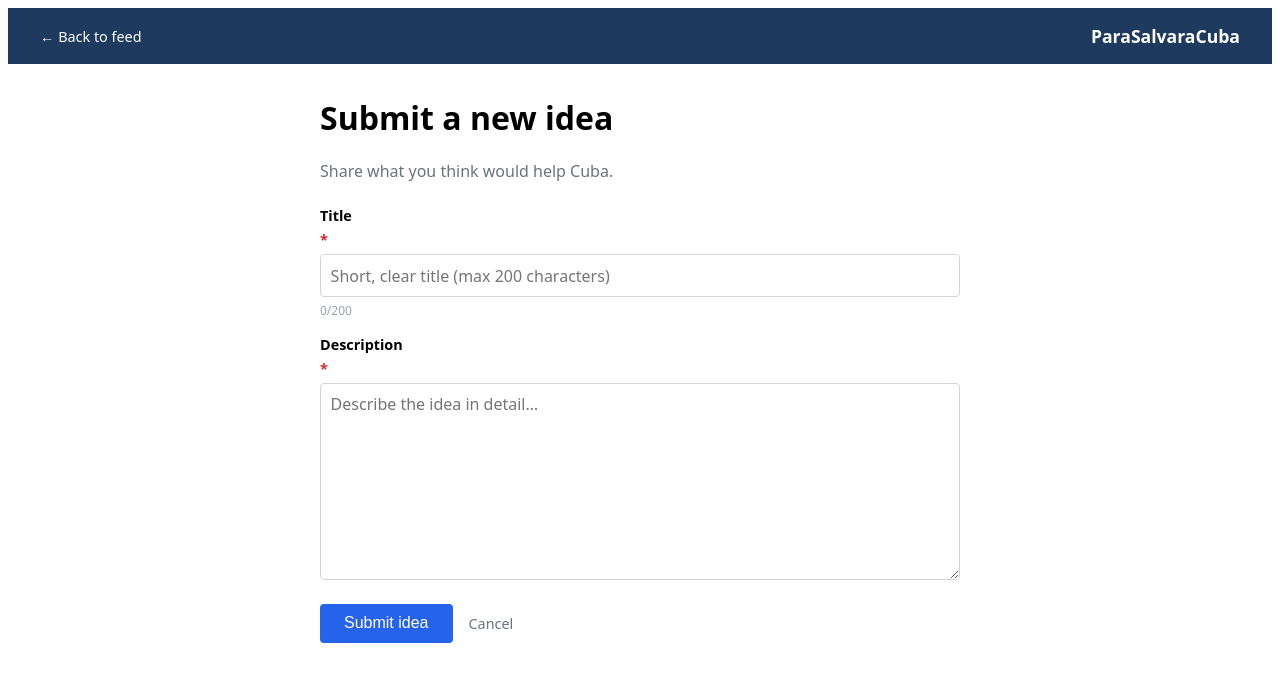
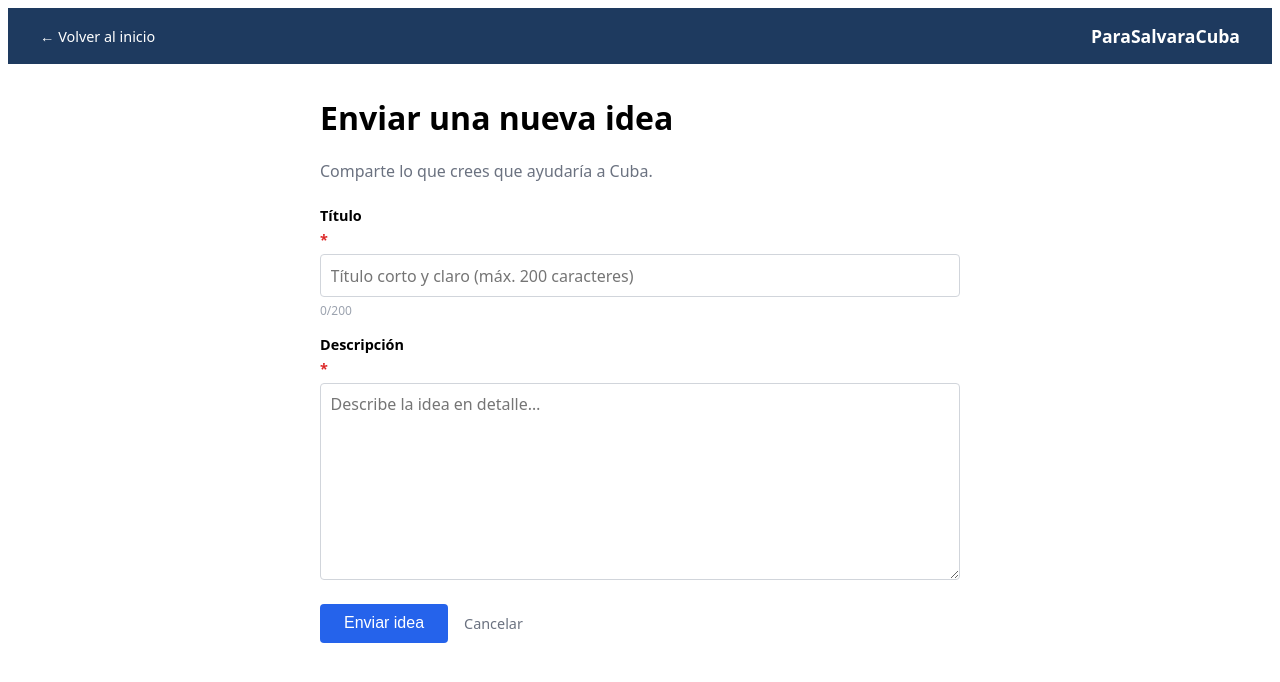
Before and after one commit to jlabrada71/parasalvaracuba, a Nuxt app: page /ideas/create in a window 1280 px wide. Shown: the top 682 px of the page. Built offline with nearby package versions, Linux system fonts and the light colour scheme.

Commit message:
feat: localize routes, set spanish default language

```diff
--- a/app/components/CommentItem.vue
+++ b/app/components/CommentItem.vue
@@ -17,7 +17,7 @@
         @voted="(payload) => $emit('voted', payload)"
       />
       <button class="reply-btn" @click="showReplyForm = !showReplyForm">
-        {{ showReplyForm ? 'Cancel' : 'Reply' }}
+        {{ showReplyForm ? $t('comments.replyCancel') : $t('comments.reply') }}
       </button>
     </div>
 
@@ -25,13 +25,13 @@
     <form v-if="showReplyForm" class="reply-form" @submit.prevent="submitReply">
       <textarea
         v-model="replyBody"
-        placeholder="Write a reply..."
+        :placeholder="$t('comments.replyPlaceholder')"
         maxlength="2000"
         required
         rows="3"
       ></textarea>
       <div class="reply-actions">
-        <button type="submit" :disabled="submittingReply">Post reply</button>
+        <button type="submit" :disabled="submittingReply">{{ $t('comments.postReply') }}</button>
         <span v-if="replyError" class="error">{{ replyError }}</span>
       </div>
     </form>
@@ -53,6 +53,7 @@
 
 <script setup lang="ts">
 import { ref, computed } from 'vue'
+import { useI18n } from 'vue-i18n'
 import { apiRequest } from '~/utils/apiClient'
 import { useEmailGate } from '~/composables/useEmailGate'
 import VoteButton from './VoteButton.vue'
@@ -82,6 +83,7 @@ const emit = defineEmits<{
 }>()
 
 const { requireEmail } = useEmailGate()
+const i18n = useI18n()
 const showReplyForm = ref(false)
 const replyBody = ref('')
 const submittingReply = ref(false)
@@ -93,7 +95,7 @@ const replies = computed(() =>
 
 async function submitReply() {
   if (!replyBody.value.trim()) {
-    replyError.value = 'Reply cannot be empty'
+    replyError.value = i18n.t('comments.errors_reply.empty')
     return
   }
 
@@ -112,7 +114,7 @@ async function submitReply() {
       showReplyForm.value = false
       emit('replied', newReply)
     } catch (e) {
-      replyError.value = (e as { data?: { message?: string } })?.data?.message ?? 'Failed to post reply'
+      replyError.value = (e as { data?: { message?: string } })?.data?.message ?? i18n.t('comments.errors_reply.failed')
     } finally {
       submittingReply.value = false
     }
--- a/app/components/CommentThread.vue
+++ b/app/components/CommentThread.vue
@@ -1,25 +1,25 @@
 <template>
   <section class="comment-thread">
-    <h3>Comments ({{ comments.length }})</h3>
+    <h3>{{ $t('comments.title', { count: comments.length }) }}</h3>
 
     <!-- Comment form for new top-level comments -->
     <form class="comment-form" @submit.prevent="submitTopLevel">
       <textarea
         v-model="newCommentBody"
-        placeholder="Write a comment..."
+        :placeholder="$t('comments.placeholder')"
         maxlength="2000"
         required
         rows="4"
       ></textarea>
       <div class="form-actions">
-        <button type="submit" :disabled="submittingTopLevel">Post comment</button>
+        <button type="submit" :disabled="submittingTopLevel">{{ $t('comments.post') }}</button>
         <span v-if="formError" class="error">{{ formError }}</span>
       </div>
     </form>
 
     <!-- Comments list -->
     <div class="comments-list">
-      <div v-if="comments.length === 0" class="no-comments">No comments yet.</div>
+      <div v-if="comments.length === 0" class="no-comments">{{ $t('comments.empty') }}</div>
       <CommentItem
         v-for="comment in topLevelComments"
         :key="comment.id"
@@ -35,6 +35,7 @@
 
 <script setup lang="ts">
 import { ref, computed } from 'vue'
+import { useI18n } from 'vue-i18n'
 import { apiRequest } from '~/utils/apiClient'
 import { useEmailGate } from '~/composables/useEmailGate'
 import CommentItem from './CommentItem.vue'
@@ -54,6 +55,7 @@ interface Comment {
 
 const props = defineProps<{ ideaId: string }>()
 const { requireEmail } = useEmailGate()
+const i18n = useI18n()
 const comments = ref<Comment[]>([])
 const newCommentBody = ref('')
 const submittingTopLevel = ref(false)
@@ -76,7 +78,7 @@ async function fetchComments() {
 
 async function submitTopLevel() {
   if (!newCommentBody.value.trim()) {
-    formError.value = 'Comment cannot be empty'
+    formError.value = i18n.t('comments.errors.empty')
     return
   }
 
@@ -94,7 +96,7 @@ async function submitTopLevel() {
       comments.value.push(newComment)
       newCommentBody.value = ''
     } catch (e) {
-      formError.value = (e as { data?: { message?: string } })?.data?.message ?? 'Failed to post comment'
+      formError.value = (e as { data?: { message?: string } })?.data?.message ?? i18n.t('comments.errors.failed')
     } finally {
       submittingTopLevel.value = false
     }
--- a/app/components/EmailCaptureModal.vue
+++ b/app/components/EmailCaptureModal.vue
@@ -2,11 +2,11 @@
   <Teleport to="body">
     <div v-if="visible" class="modal-backdrop" @click.self="onDismiss">
       <div class="modal" role="dialog" aria-modal="true" aria-labelledby="modal-title">
-        <h2 id="modal-title">Enter your email to continue</h2>
-        <p>No account needed. We use your email to attribute your contributions.</p>
+        <h2 id="modal-title">{{ $t('modal.title') }}</h2>
+        <p>{{ $t('modal.description') }}</p>
 
         <form @submit.prevent="onSubmit" novalidate>
-          <label for="email-input">Email address</label>
+          <label for="email-input">{{ $t('modal.emailLabel') }}</label>
           <input
             id="email-input"
             v-model="inputEmail"
@@ -18,8 +18,8 @@
           <span v-if="errorMsg" class="error" role="alert">{{ errorMsg }}</span>
 
           <div class="actions">
-            <button type="submit">Continue</button>
-            <button type="button" @click="onDismiss">Browse without saving</button>
+            <button type="submit">{{ $t('modal.continue') }}</button>
+            <button type="button" @click="onDismiss">{{ $t('modal.browse') }}</button>
           </div>
         </form>
       </div>
@@ -29,6 +29,7 @@
 
 <script setup lang="ts">
 import { ref, watch, onMounted, onUnmounted } from 'vue'
+import { useI18n } from 'vue-i18n'
 import { useAuthStore } from '~/stores/authStore'
 import { validateEmail } from '~/utils/emailValidation'
 
@@ -43,6 +44,7 @@ const emit = defineEmits<{
 }>()
 
 const auth = useAuthStore()
+const i18n = useI18n()
 const inputEmail = ref(props.prefill ?? '')
 const errorMsg = ref('')
 
@@ -51,7 +53,7 @@ watch(() => props.prefill, (val) => { inputEmail.value = val ?? '' })
 function onSubmit() {
   const result = validateEmail(inputEmail.value)
   if (!result.valid) {
-    errorMsg.value = result.reason ?? 'Invalid email.'
+    errorMsg.value = result.reason ?? i18n.t('modal.invalidEmail')
     return
   }
   errorMsg.value = ''
--- a/app/components/IdeaCard.vue
+++ b/app/components/IdeaCard.vue
@@ -4,7 +4,7 @@
       <VoteButton :idea-id="idea.id" :net-votes="idea.net_votes" @voted="$emit('voted', $event)" />
     </div>
     <div class="idea-body">
-      <NuxtLink :to="`/ideas/${idea.id}`" class="idea-title">{{ idea.title }}</NuxtLink>
+      <NuxtLink :to="localePath(`/ideas/${idea.id}`)" class="idea-title">{{ idea.title }}</NuxtLink>
       <p class="idea-meta">by {{ idea.email }} &middot; {{ formatDate(idea.created_at) }}</p>
     </div>
   </div>
@@ -12,6 +12,7 @@
 
 <script setup lang="ts">
 import VoteButton from './VoteButton.vue'
+const localePath = useLocalePath()
 
 interface Idea {
   id: string
--- a/app/components/VoteButton.vue
+++ b/app/components/VoteButton.vue
@@ -4,7 +4,7 @@
       class="vote-btn"
       :class="{ active: currentVote === 1 }"
       :disabled="loading"
-      aria-label="Vote up"
+      :aria-label="$t('vote.up')"
       @click="castVote(1)"
     >▲</button>
     <span class="vote-count">{{ localNetVotes }}</span>
@@ -12,7 +12,7 @@
       class="vote-btn"
       :class="{ active: currentVote === -1 }"
       :disabled="loading"
-      aria-label="Vote down"
+      :aria-label="$t('vote.down')"
       @click="castVote(-1)"
     >▼</button>
   </div>
--- a/app/pages/ideas/[id].vue
+++ b/app/pages/ideas/[id].vue
@@ -1,42 +1,42 @@
 <template>
   <div class="detail-page">
     <nav class="nav">
-      <NuxtLink to="/" class="nav-back">← Back to feed</NuxtLink>
+      <NuxtLink :to="localePath('/')" class="nav-back">{{ $t('nav.backToFeed') }}</NuxtLink>
       <span class="nav-brand">ParaSalvaraCuba</span>
     </nav>
 
     <main>
-      <div v-if="pending" class="loading">Loading…</div>
-      <div v-else-if="error" class="error">Idea not found.</div>
+      <div v-if="pending" class="loading">{{ $t('idea.loading') }}</div>
+      <div v-else-if="error" class="error">{{ $t('idea.notFound') }}</div>
 
       <article v-else-if="idea">
         <div class="idea-header">
           <VoteButton :idea-id="idea.id" :net-votes="idea.net_votes" @voted="onVoted" />
           <div class="idea-title-block">
             <h1>{{ idea.title }}</h1>
-            <p class="idea-meta">by {{ idea.email }} &middot; {{ formatDate(idea.created_at) }}</p>
+            <p class="idea-meta">{{ $t('idea.by') }} {{ idea.email }} &middot; {{ formatDate(idea.created_at) }}</p>
           </div>
         </div>
 
         <div class="idea-description">{{ idea.description }}</div>
 
         <div v-if="isAuthor" class="idea-actions">
-          <button @click="openEdit">Edit idea</button>
+          <button @click="openEdit">{{ $t('idea.editIdea') }}</button>
         </div>
 
         <!-- Inline edit form (shown when editing) -->
         <form v-if="editing" class="edit-form" @submit.prevent="submitEdit">
           <label>
-            Title
+            {{ $t('idea.titleLabel') }}
             <input v-model="editTitle" maxlength="200" required />
           </label>
           <label>
-            Description
+            {{ $t('idea.descriptionLabel') }}
             <textarea v-model="editDescription" rows="6" required />
           </label>
           <div class="edit-actions">
-            <button type="submit" :disabled="saving">Save changes</button>
-            <button type="button" @click="editing = false">Cancel</button>
+            <button type="submit" :disabled="saving">{{ $t('idea.saveChanges') }}</button>
+            <button type="button" @click="editing = false">{{ $t('idea.cancel') }}</button>
           </div>
           <p v-if="editError" class="error">{{ editError }}</p>
         </form>
@@ -57,12 +57,15 @@
 <script setup lang="ts">
 import { ref, computed } from 'vue'
 import { useRoute } from 'vue-router'
+import { useI18n } from 'vue-i18n'
 import VoteButton from '~/components/VoteButton.vue'
 import EmailCaptureModal from '~/components/EmailCaptureModal.vue'
 import CommentThread from '~/components/CommentThread.vue'
 import { useAuthStore } from '~/stores/authStore'
 import { useEmailGate } from '~/composables/useEmailGate'
 import { apiRequest } from '~/utils/apiClient'
+
+const localePath = useLocalePath()
 
 interface Idea {
   id: string
@@ -76,6 +79,7 @@ interface Idea {
 
 const route = useRoute()
 const auth = useAuthStore()
+const i18n = useI18n()
 const { modalVisible, onModalSaved, onModalClose } = useEmailGate()
 
 const idea = ref<Idea | null>(null)
@@ -126,7 +130,7 @@ async function submitEdit() {
     idea.value = { ...idea.value, ...updated }
     editing.value = false
   } catch (e: unknown) {
-    editError.value = (e as { data?: { message?: string } })?.data?.message ?? 'Failed to save.'
+    editError.value = (e as { data?: { message?: string } })?.data?.message ?? i18n.t('idea.errors.saveFailed')
   } finally {
     saving.value = false
   }
--- a/app/pages/ideas/create.vue
+++ b/app/pages/ideas/create.vue
@@ -1,32 +1,32 @@
 <template>
   <div class="create-page">
     <nav class="nav">
-      <NuxtLink to="/" class="nav-back">← Back to feed</NuxtLink>
+      <NuxtLink :to="localePath('/')" class="nav-back">{{ $t('nav.backToFeed') }}</NuxtLink>
       <span class="nav-brand">ParaSalvaraCuba</span>
     </nav>
 
     <main>
-      <h1>Submit a new idea</h1>
-      <p class="subtitle">Share what you think would help Cuba.</p>
+      <h1>{{ $t('create.title') }}</h1>
+      <p class="subtitle">{{ $t('create.subtitle') }}</p>
 
       <form class="create-form" @submit.prevent="handleSubmit">
         <label>
-          Title <span class="required">*</span>
+          {{ $t('create.titleLabel') }} <span class="required">*</span>
           <input
             v-model="title"
             maxlength="200"
-            placeholder="Short, clear title (max 200 characters)"
+            :placeholder="$t('create.titlePlaceholder')"
             required
           />
           <span class="char-count">{{ title.length }}/200</span>
         </label>
 
         <label>
-          Description <span class="required">*</span>
+          {{ $t('create.descriptionLabel') }} <span class="required">*</span>
           <textarea
             v-model="description"
             rows="8"
-            placeholder="Describe the idea in detail…"
+            :placeholder="$t('create.descriptionPlaceholder')"
             required
           />
         </label>
@@ -35,9 +35,9 @@
 
         <div class="form-actions">
           <button type="submit" :disabled="submitting">
-            {{ submitting ? 'Submitting…' : 'Submit idea' }}
+            {{ submitting ? $t('create.submitting') : $t('create.submit') }}
           </button>
-          <NuxtLink to="/" class="cancel-link">Cancel</NuxtLink>
+          <NuxtLink :to="localePath('/')" class="cancel-link">{{ $t('create.cancel') }}</NuxtLink>
         </div>
       </form>
     </main>
@@ -53,11 +53,14 @@
 <script setup lang="ts">
 import { ref } from 'vue'
 import { useRouter } from 'vue-router'
+import { useI18n } from 'vue-i18n'
 import EmailCaptureModal from '~/components/EmailCaptureModal.vue'
 import { useEmailGate } from '~/composables/useEmailGate'
 import { apiRequest } from '~/utils/apiClient'
+const localePath = useLocalePath()
 
 const router = useRouter()
+const i18n = useI18n()
 const { modalVisible, requireEmail, onModalSaved, onModalClose } = useEmailGate()
 
 const title = ref('')
@@ -70,8 +73,8 @@ function handleSubmit() {
 }
 
 async function submitIdea() {
-  if (!title.value.trim()) { formError.value = 'Title is required.'; return }
-  if (!description.value.trim()) { formError.value = 'Description is required.'; return }
+  if (!title.value.trim()) { formError.value = i18n.t('create.errors.titleRequired'); return }
+  if (!description.value.trim()) { formError.value = i18n.t('create.errors.descriptionRequired'); return }
 
   submitting.value = true
   formError.value = ''
@@ -81,9 +84,9 @@ async function submitIdea() {
       method: 'POST',
       body: { title: title.value.trim(), description: description.value.trim() },
     })
-    router.push(`/ideas/${idea.id}`)
+    router.push(localePath(`/ideas/${idea.id}`))
   } catch (e: unknown) {
-    formError.value = (e as { data?: { message?: string } })?.data?.message ?? 'Failed to submit. Please try again.'
+    formError.value = (e as { data?: { message?: string } })?.data?.message ?? i18n.t('create.errors.failed')
   } finally {
     submitting.value = false
   }
--- a/app/pages/index.vue
+++ b/app/pages/index.vue
@@ -3,19 +3,19 @@
     <nav class="nav">
       <span class="nav-brand">ParaSalvaraCuba</span>
       <div class="nav-actions">
-        <NuxtLink to="/ideas/create" class="btn-primary">+ New Idea</NuxtLink>
+        <NuxtLink :to="localePath('/ideas/create')" class="btn-primary">{{ $t('nav.newIdea') }}</NuxtLink>
         <LanguageSwitcher/>
-        <NuxtLink to="/settings" class="nav-link">Settings</NuxtLink>
+        <NuxtLink :to="localePath('/settings')" class="nav-link">{{ $t('nav.settings') }}</NuxtLink>
       </div>
     </nav>
 
     <main>
       <h1>{{ $t('home.title') }}</h1>
-      <p class="subtitle">Submit and vote on ideas. The best rise to the top.</p>
+      <p class="subtitle">{{ $t('home.subtitle') }}</p>
 
-      <div v-if="pending" class="loading">Loading ideas…</div>
-      <div v-else-if="error" class="error">Failed to load ideas. Please refresh.</div>
-      <div v-else-if="ideas.length === 0" class="empty">No ideas yet. Be the first!</div>
+      <div v-if="pending" class="loading">{{ $t('home.loading') }}</div>
+      <div v-else-if="error" class="error">{{ $t('home.error') }}</div>
+      <div v-else-if="ideas.length === 0" class="empty">{{ $t('home.empty') }}</div>
 
       <div v-else class="ideas-list">
         <IdeaCard
@@ -27,7 +27,7 @@
       </div>
 
       <div v-if="hasMore" class="pagination">
-        <button :disabled="pending" @click="loadMore">Load more</button>
+        <button :disabled="pending" @click="loadMore">{{ $t('home.loadMore') }}</button>
       </div>
     </main>
 
@@ -44,7 +44,7 @@ import { ref } from 'vue'
 import IdeaCard from '~/components/IdeaCard.vue'
 import EmailCaptureModal from '~/components/EmailCaptureModal.vue'
 import { useEmailGate } from '~/composables/useEmailGate'
-
+const localePath = useLocalePath()
 
 
 interface Idea {
--- a/nuxt.config.ts
+++ b/nuxt.config.ts
@@ -7,7 +7,8 @@ export default defineNuxtConfig({
     databaseUrl: process.env.DATABASE_URL || '',
   },
   i18n: {
-    defaultLocale: 'en',
+    defaultLocale: 'es',
+    langDir: 'locales',
     locales: [
       { code: 'en', name: 'English', file: 'en.json' },
       { code: 'es', name: 'Spanish', file: 'es.json' },
```
Also changed, not shown: app/pages/settings.vue (+7 -7 lines).
